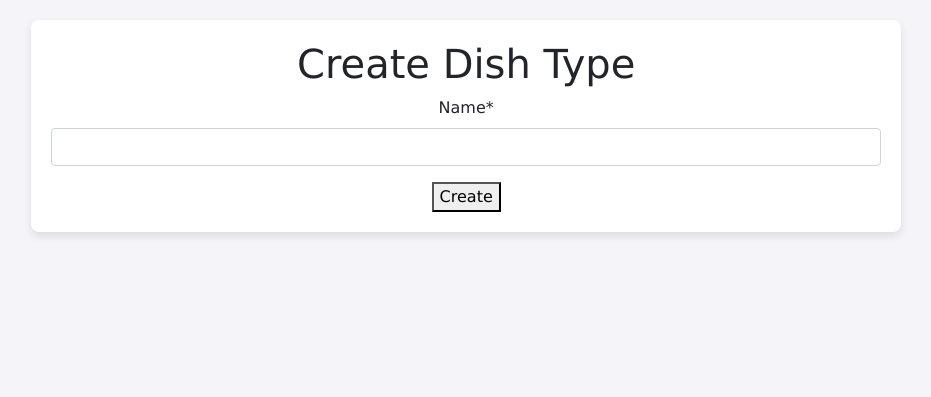
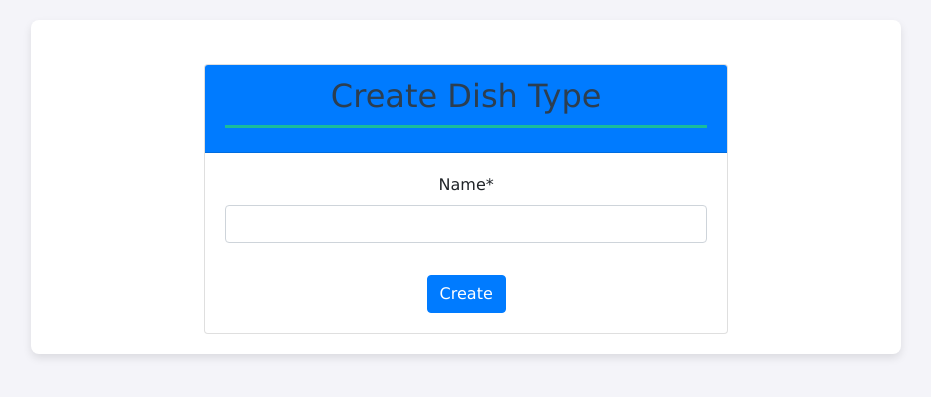
Before and after one commit to VShveda/kitchen_restaurant, a Django app: page /dish-types/create/ in a window 1280 px wide. Shown: the part 68-465 px from the top of the page, without its empty margins (65-996 px from the left). Run offline with Django 5.2, Linux system fonts and the light colour scheme; a user stored in the database is signed in; some libraries are stand-ins or nearby versions.

Commit message:
fix dishtype_form.html

```diff
--- a/templates/kitchen/dishtype_form.html
+++ b/templates/kitchen/dishtype_form.html
@@ -4,10 +4,22 @@
 {% block title %}{{ object|yesno:"Update,Create" }} Dish Type{% endblock %}
 
 {% block content %}
-  <h1>{% if object %}Update{% else %}Create{% endif %} Dish Type</h1>
-  <form method="post">
-    {% csrf_token %}
-    {{ form|crispy }}
-    <button type="submit" class="button">{% if object %}Update{% else %}Create{% endif %}</button>
-  </form>
+<div class="container mt-4">
+  <div class="row">
+    <div class="col-md-8 offset-md-2">
+      <div class="card">
+        <div class="card-header bg-primary text-white">
+          <h2 class="card-title">{% if object %}Update{% else %}Create{% endif %} Dish Type</h2>
+        </div>
+        <div class="card-body">
+          <form method="post">
+            {% csrf_token %}
+            {{ form|crispy }}
+            <button type="submit" class="btn btn-primary mt-3">{% if object %}Update{% else %}Create{% endif %}</button>
+          </form>
+        </div>
+      </div>
+    </div>
+  </div>
+</div>
 {% endblock %}
```
